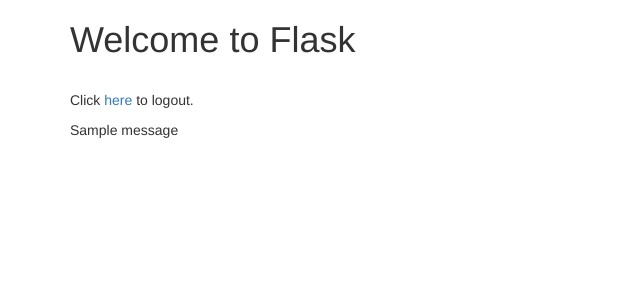
After one commit to 00willo/flask-intro, a Flask app: page / in a window 1280 px wide. The commit adds this page. Shown: the top 300 px of the page, without its empty margins (0-640 px from the left). Run offline with Flask 2, Linux system fonts and the light colour scheme; the visitor is signed in with stand-in values (Sample User, id 1); one stand-in notice (Sample message) is shown; some libraries are stand-ins or nearby versions.

Commit message:
Templates for Part 3

```diff
--- /dev/null
+++ b/templates/index.html
@@ -0,0 +1,18 @@
+<!DOCTYPE html>
+<html>
+    <head>
+	<title>Flask Intro</title>
+	<meta name="viewport" content="width=device-width inital-scale=1.0">
+	<link rel="stylesheet" type="text/css" href="static/bootstrap.min.css" media="screen">
+    </head>
+    <body>
+        <div class="container">
+            <h1>Welcome to Flask</h1>
+            <br>
+            <p>Click <a href="/logout">here</a> to logout.</p>
+	    {% for message in get_flashed_messages() %}
+	        {{ message }}
+	    {% endfor %}
+	</div>
+    </body>
+</html>
--- a/templates/login.html
+++ b/templates/login.html
@@ -17,6 +17,9 @@
             {% if error %}
 	        <p class="error"><strong>Error:</strong> {{ error }}</p>
 	    {% endif %}
+            {% for message in get_flashed_messages() %}
+                {{ message }}
+            {% endfor %}
 	</div>
     </body>
 </html>
--- a/templates/welcome.html
+++ b/templates/welcome.html
@@ -10,6 +10,9 @@
             <h1>Welcome to Flask!</h1>
             <br>
             <p>Click <a href="/">here</a> to go home.</p>
+            {% for message in get_flashed_messages() %}
+                {{ message }}
+            {% endfor %}
         </div>
     </body>
 </html>
```
